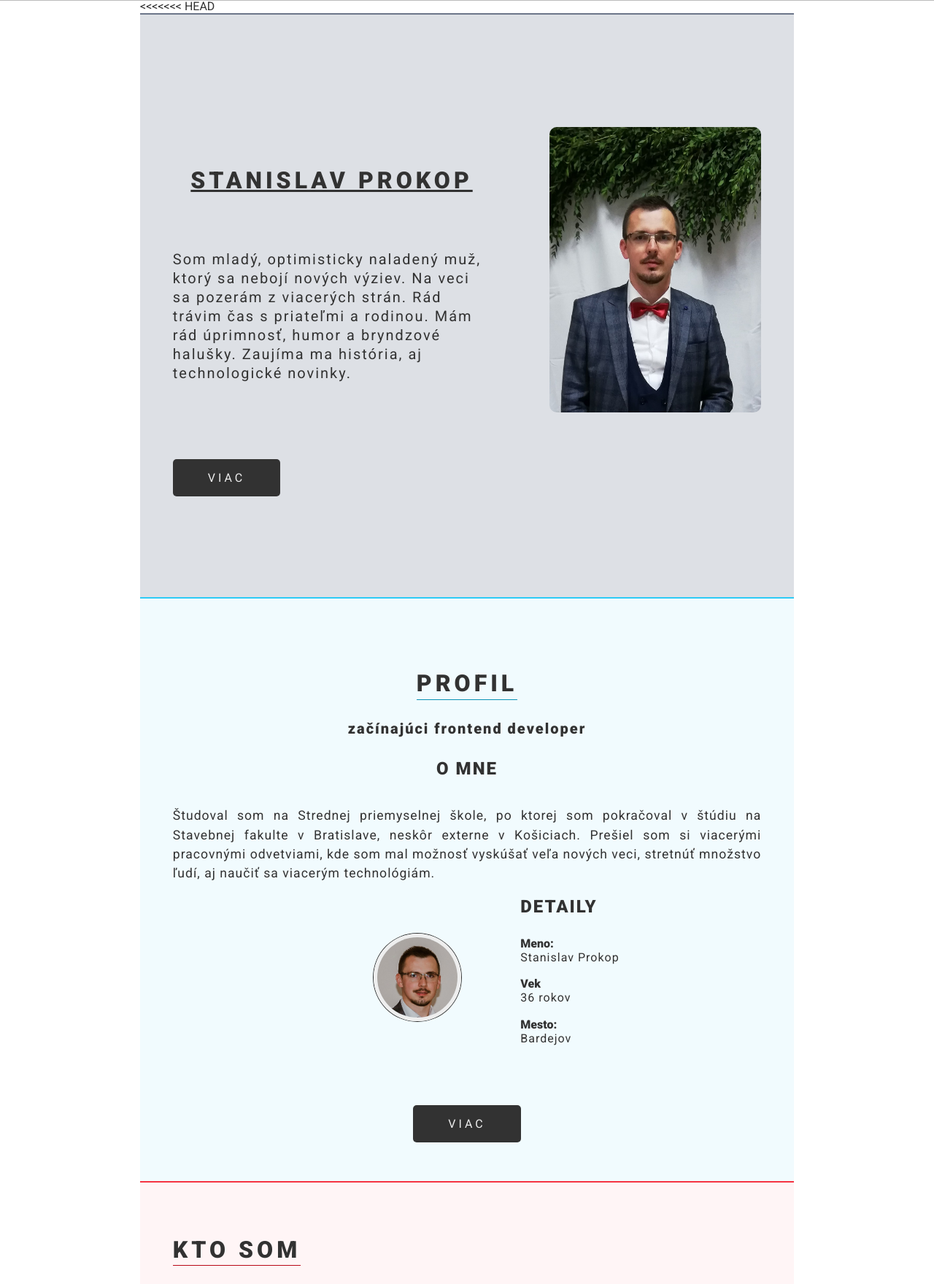
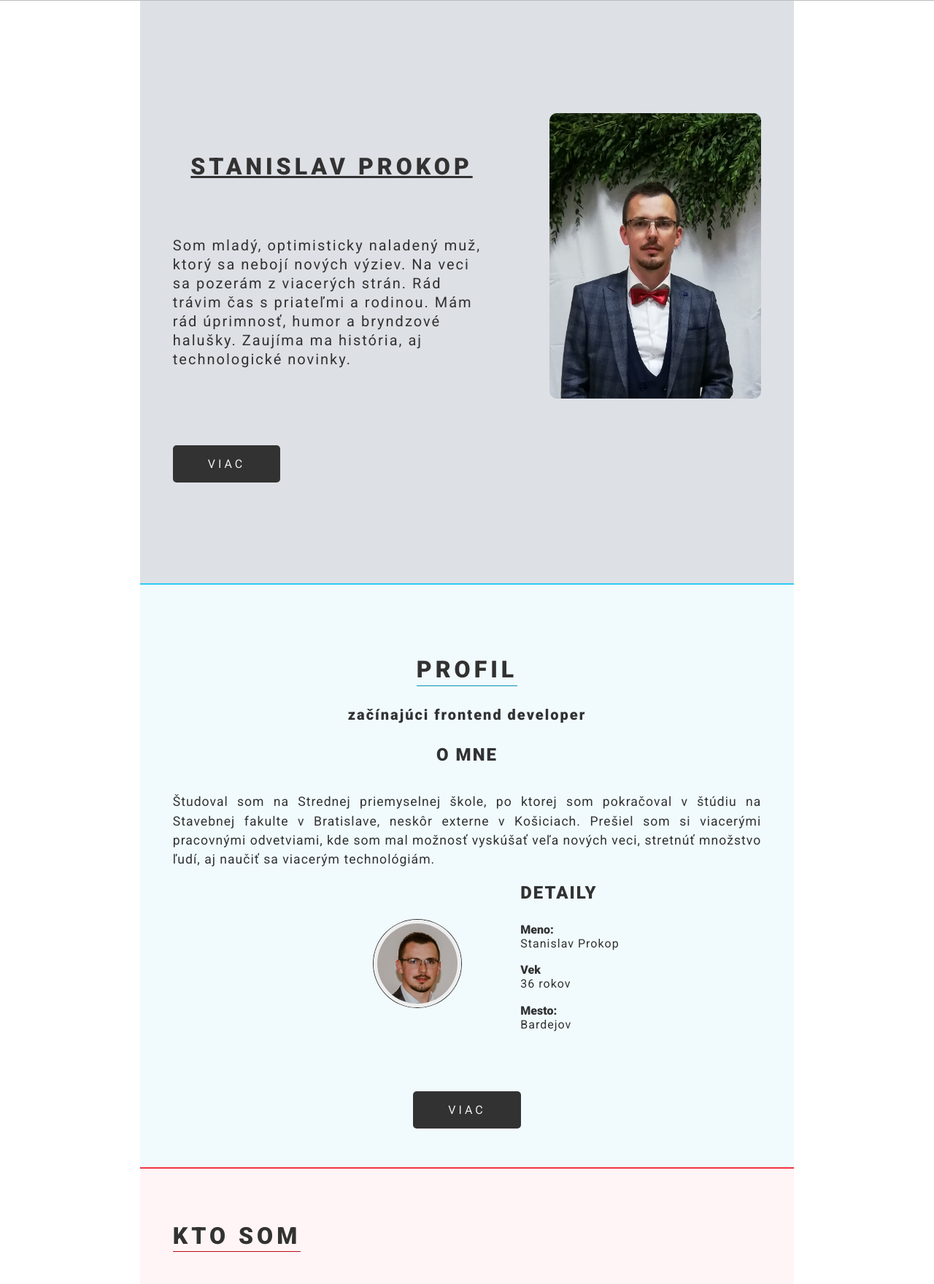
Before and after one commit to BaltazarQ/prokopstanislav, a PHP site: page / in a window 1280 px wide. Shown: the part 60-1819 px from the top of the page at 73% size. Run offline with PHP 8.4, Linux system fonts and the light colour scheme; some libraries are stand-ins or nearby versions.

Commit message:
Oprava pri nakopirovani suborov

```diff
--- a/main.php
+++ b/main.php
@@ -1,4 +1,4 @@
-<<<<<<< HEAD
+
 
 <section class="preface" id="preface">
     <div class="row">
@@ -180,7 +180,6 @@
     </div>
 
 </section>
-=======
 
 <section class="preface" id="preface">
     <div class="row">
@@ -362,4 +361,3 @@
     </div>
 
 </section>
->>>>>>> ac9cc4e (Obnovenie)
```
